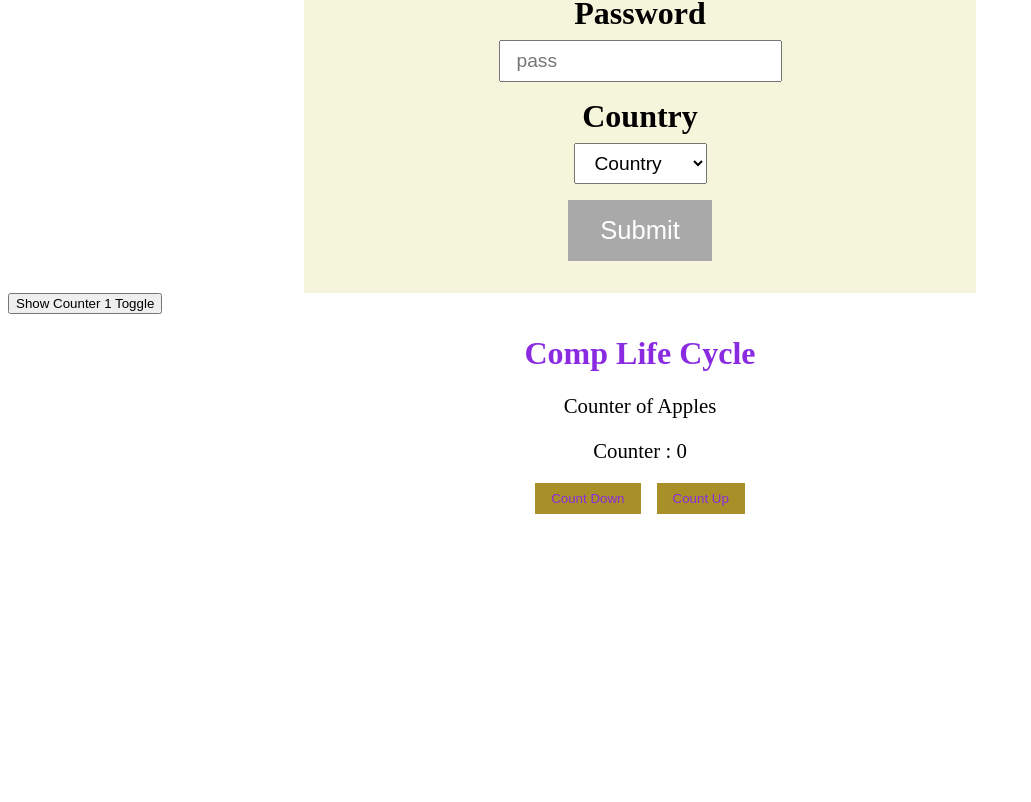
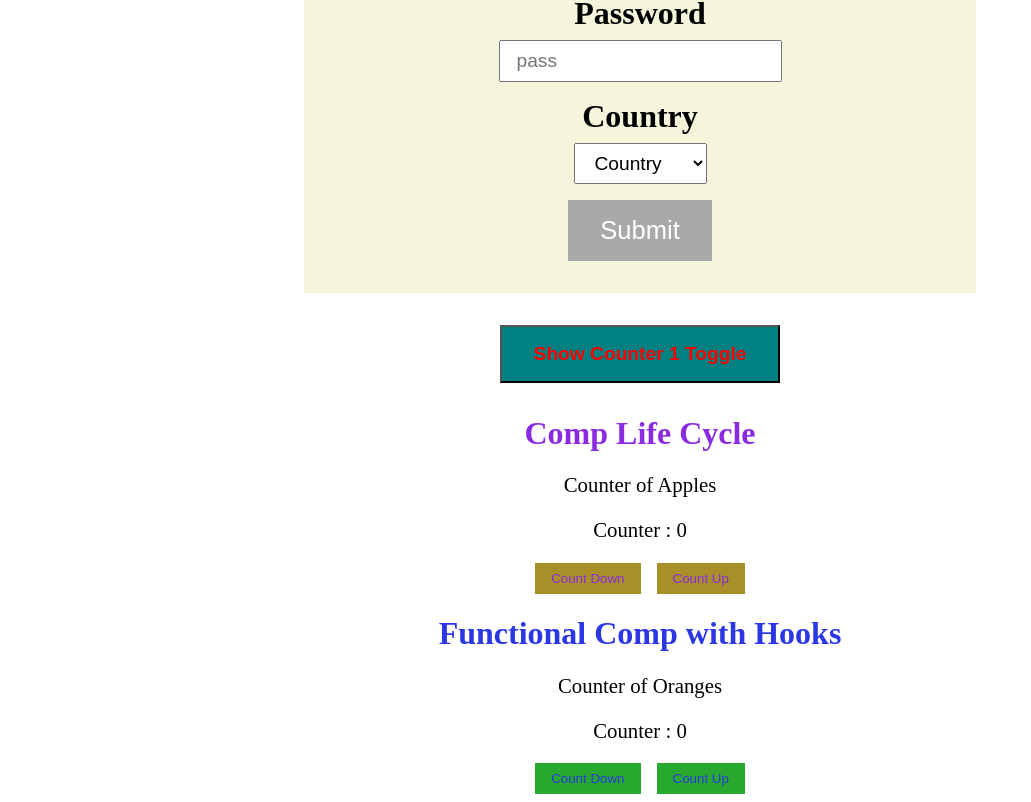
Before and after one commit to gurhanalan/React-Study-Notes-1, a React (Create React App) app: page / in a window 1280 px wide. Shown: the part 1940-2742 px from the top of the page, without its empty margins (0-1031 px from the left). Before the commit the page ends 2462 px from the top, so only its background shows below. Built offline with nearby package versions, Linux system fonts and the light colour scheme.

Commit message:
Add comp to app Js

```diff
--- a/src/App.js
+++ b/src/App.js
@@ -1,4 +1,4 @@
-import react, { useState } from "react";
+import { useState } from "react";
 import ClassComponent from "./components/ClassComponent";
 import TitleFunctionalComp from "./components/FunctionalComponent";
 import StyleInlineCss from "./components/InlineCSS/StyleInlineCss";
@@ -13,6 +13,7 @@ import MouseEvents from "./components/mouseEvents/MouseEvents";
 import KeyboardEvents from "./components/keyboardEvents/KeyboardEvents";
 import Form from "./components/form/Form";
 import Counter from "./components/compLifeCycle/Counter";
+import CounterFunctComp from "./components/hooks/CounterFunctComp";
 
 function App() {
     const [showCounter1, setShowCounter1] = useState(true);
@@ -43,10 +44,23 @@ function App() {
             <KeyboardEvents />
 
             <Form />
-            <button onClick={() => setShowCounter1(!showCounter1)}>
+            <button
+                onClick={() => setShowCounter1(!showCounter1)}
+                style={{
+                    color: "red",
+                    fontSize: "1.2rem",
+                    fontWeight: "bold",
+                    backgroundColor: "teal",
+                    display: "block",
+                    margin: "2rem auto",
+                    padding: "1rem 2rem",
+                }}
+            >
                 Show Counter 1 Toggle
             </button>
             {showCounter1 && <Counter name="Apples" />}
+
+            <CounterFunctComp name="Oranges" />
         </div>
     );
 }
```
